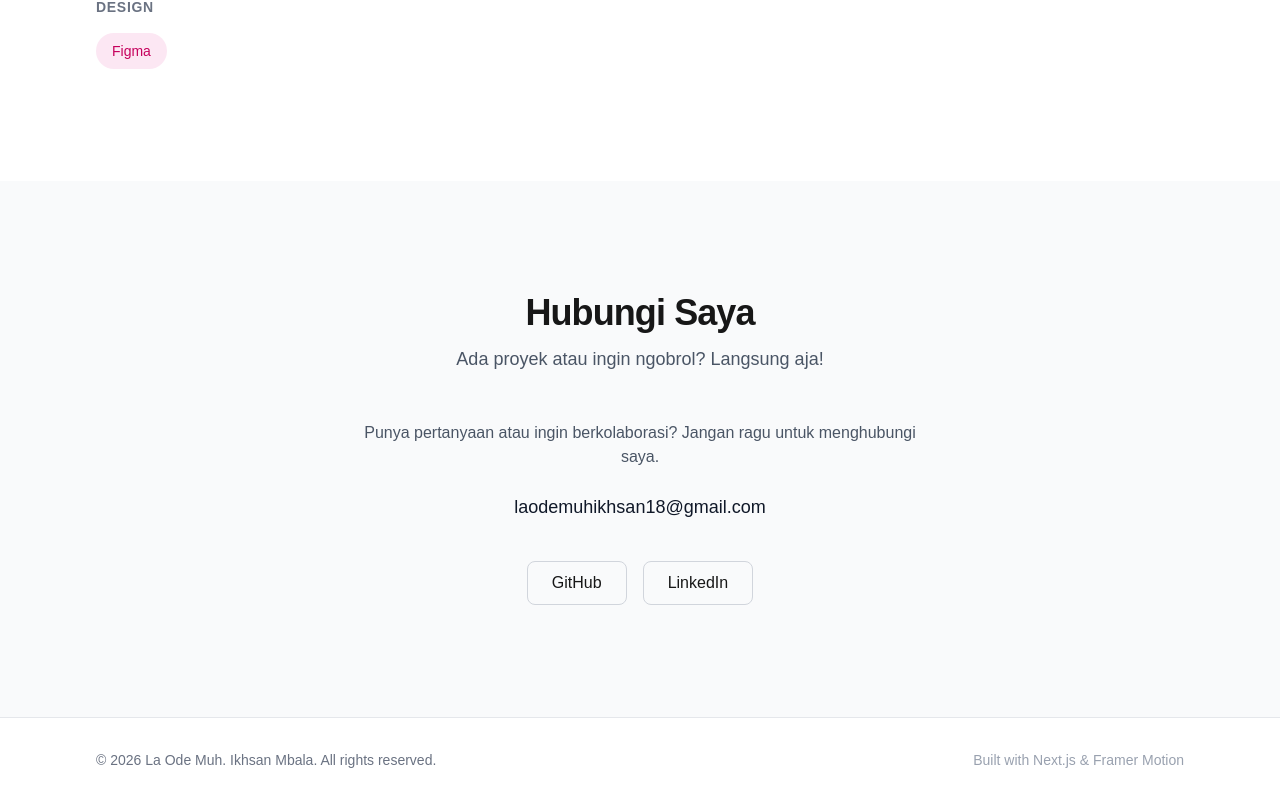
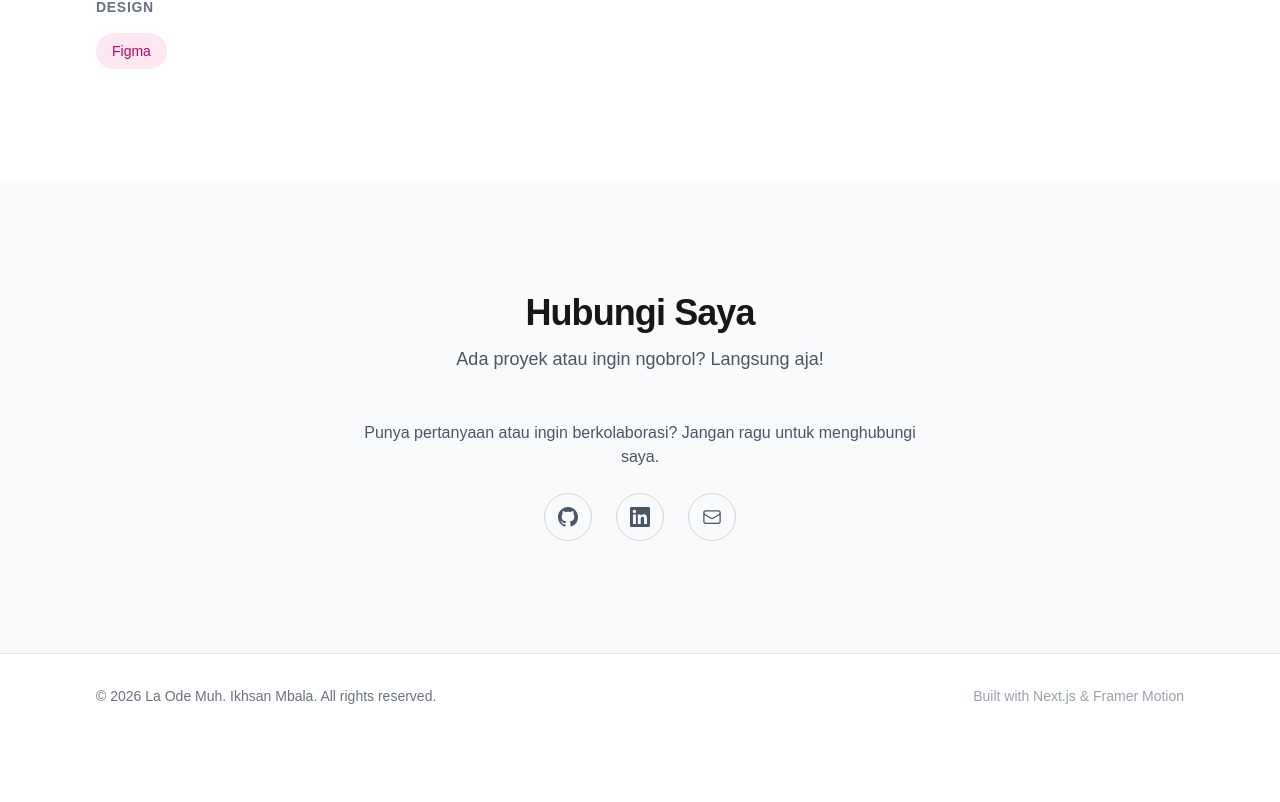
Before and after one commit to Limzy71/Portofolio, a Next.js app: page / in a window 1280 px wide. Shown: the part 2885-3687 px from the top of the page. After the commit the page ends 3623 px from the top, so only its background shows below. Built offline with nearby package versions, Linux system fonts and the light colour scheme.

Commit message:
add social icons, unify email with social links

```diff
--- a/components/sections/Contact.tsx
+++ b/components/sections/Contact.tsx
@@ -3,8 +3,14 @@
 import { motion } from "framer-motion";
 import { siteConfig } from "@/config/site";
 import { Section } from "@/components/ui/Section";
-import { Button } from "@/components/ui/Button";
+import { GithubIcon, LinkedinIcon, EmailIcon } from "@/components/ui/Icons";
 import { fadeInUp, staggerContainer } from "@/lib/animations";
+
+const socialItems = [
+  { key: "github", href: siteConfig.social.github, label: "GitHub", Icon: GithubIcon },
+  { key: "linkedin", href: siteConfig.social.linkedin, label: "LinkedIn", Icon: LinkedinIcon },
+  { key: "email", href: siteConfig.social.email, label: "Email", Icon: EmailIcon },
+] as const;
 
 export function Contact() {
   return (
@@ -26,32 +32,19 @@ export function Contact() {
           menghubungi saya.
         </motion.p>
 
-        <motion.div variants={fadeInUp}>
-          <a
-            href={`mailto:${siteConfig.email}`}
-            className="text-lg font-medium text-gray-900 underline-offset-4 hover:underline dark:text-white"
-          >
-            {siteConfig.email}
-          </a>
-        </motion.div>
-
-        <motion.div variants={fadeInUp} className="flex justify-center gap-4 pt-4">
-          {siteConfig.social.github && (
-            <Button
-              variant="outline"
-              onClick={() => window.open(siteConfig.social.github, "_blank")}
+        <motion.div variants={fadeInUp} className="flex items-center justify-center gap-6">
+          {socialItems.map(({ key, href, label, Icon }) => (
+            <a
+              key={key}
+              href={href}
+              target="_blank"
+              rel="noopener noreferrer"
+              aria-label={label}
+              className="flex h-12 w-12 items-center justify-center rounded-full border border-gray-300 text-gray-600 transition-colors hover:border-gray-900 hover:text-gray-900 dark:border-gray-600 dark:text-gray-400 dark:hover:border-white dark:hover:text-white"
             >
-              GitHub
-            </Button>
-          )}
-          {siteConfig.social.linkedin && (
-            <Button
-              variant="outline"
-              onClick={() => window.open(siteConfig.social.linkedin, "_blank")}
-            >
-              LinkedIn
-            </Button>
-          )}
+              <Icon className="h-5 w-5" />
+            </a>
+          ))}
         </motion.div>
       </motion.div>
     </Section>
--- /dev/null
+++ b/components/ui/Icons.tsx
@@ -0,0 +1,25 @@
+type IconProps = { className?: string };
+
+export function GithubIcon({ className = "h-5 w-5" }: IconProps) {
+  return (
+    <svg className={className} fill="currentColor" viewBox="0 0 24 24">
+      <path d="M12 0C5.37 0 0 5.37 0 12c0 5.31 3.435 9.795 8.205 11.385.6.105.825-.255.825-.57 0-.285-.015-1.23-.015-2.235-3.015.555-3.795-.735-4.035-1.41-.135-.345-.72-1.41-1.23-1.695-.42-.225-1.02-.78-.015-.795.945-.015 1.62.87 1.845 1.23 1.08 1.815 2.805 1.305 3.495.99.105-.78.42-1.305.765-1.605-2.67-.3-5.46-1.335-5.46-5.925 0-1.305.465-2.385 1.23-3.225-.12-.3-.54-1.53.12-3.18 0 0 1.005-.315 3.3 1.23.96-.27 1.98-.405 3-.405s2.04.135 3 .405c2.295-1.56 3.3-1.23 3.3-1.23.66 1.65.24 2.88.12 3.18.765.84 1.23 1.905 1.23 3.225 0 4.605-2.805 5.625-5.475 5.925.435.375.81 1.095.81 2.22 0 1.605-.015 2.895-.015 3.3 0 .315.225.69.825.57A12.02 12.02 0 0024 12c0-6.63-5.37-12-12-12z" />
+    </svg>
+  );
+}
+
+export function LinkedinIcon({ className = "h-5 w-5" }: IconProps) {
+  return (
+    <svg className={className} fill="currentColor" viewBox="0 0 24 24">
+      <path d="M20.447 20.452h-3.554v-5.569c0-1.328-.027-3.037-1.852-3.037-1.853 0-2.136 1.445-2.136 2.939v5.667H9.351V9h3.414v1.561h.046c.477-.9 1.637-1.85 3.37-1.85 3.601 0 4.267 2.37 4.267 5.455v6.286zM5.337 7.433a2.062 2.062 0 01-2.063-2.065 2.064 2.064 0 112.063 2.065zm1.782 13.019H3.555V9h3.564v11.452zM22.225 0H1.771C.792 0 0 .774 0 1.729v20.542C0 23.227.792 24 1.771 24h20.451C23.2 24 24 23.227 24 22.271V1.729C24 .774 23.2 0 22.222 0h.003z" />
+    </svg>
+  );
+}
+
+export function EmailIcon({ className = "h-5 w-5" }: IconProps) {
+  return (
+    <svg className={className} fill="none" viewBox="0 0 24 24" stroke="currentColor" strokeWidth={1.5}>
+      <path strokeLinecap="round" strokeLinejoin="round" d="M21.75 6.75v10.5a2.25 2.25 0 01-2.25 2.25h-15a2.25 2.25 0 01-2.25-2.25V6.75m19.5 0A2.25 2.25 0 0019.5 4.5h-15a2.25 2.25 0 00-2.25 2.25m19.5 0v.243a2.25 2.25 0 01-1.07 1.916l-7.5 4.615a2.25 2.25 0 01-2.36 0L3.32 8.91a2.25 2.25 0 01-1.07-1.916V6.75" />
+    </svg>
+  );
+}
--- a/config/site.ts
+++ b/config/site.ts
@@ -4,12 +4,11 @@ export const siteConfig = {
   role: "Frontend Developer",
   description:
     "Frontend developer yang passionate membangun web modern dengan pengalaman user yang optimal.",
-  email: "laodemuhikhsan18@gmail.com",
   location: "Indonesia",
   social: {
     github: "https://github.com/Limzy71",
     linkedin: "https://www.linkedin.com/in/la-ode-muh-ikhsan-mbala-508628298/",
-    instagram: "https://instagram.com/username",
+    email: "mailto:laodemuhikhsan18@gmail.com",
   },
   navLinks: [
     { label: "Home", href: "#home" },
```
